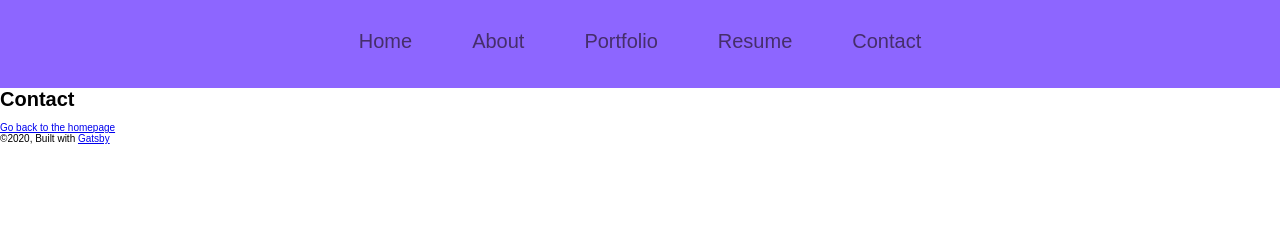
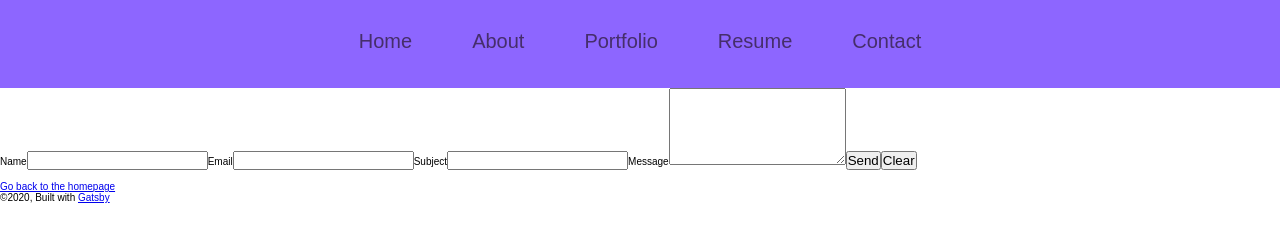
Before and after one commit to rachel-fischoff/portfolio-starter, a Gatsby site: page /contact in a window 1280 px wide. Built offline with nearby package versions, Linux system fonts and the light colour scheme; Gatsby itself is replaced by a stand-in of ours.

Commit message:
with contact button connecting to the contact page

```diff
--- a/src/components/Navbar.js
+++ b/src/components/Navbar.js
@@ -26,7 +26,7 @@ export const Navbar = () => {
           </Link>
         </li>
         <li className="nav-list-item">
-          <Link to="/" className="nav-link">
+          <Link to="/contact" className="nav-link">
             Contact
           </Link>
         </li>
--- a/src/pages/contact.js
+++ b/src/pages/contact.js
@@ -1,16 +1,35 @@
-import React from "react"
-import { Link } from "gatsby"
+import React from "react";
+import { Link } from "gatsby";
 
-import Layout from "../components/layout"
-import SEO from "../components/seo"
+import Layout from "../components/layout";
+import SEO from "../components/seo";
 
 const Contact = () => (
   <Layout>
     <SEO title="Contact" />
-    <h1>Contact</h1>
-    <br/>
+    <form method="post" action="#">
+      <label>
+        Name
+        <input type="text" name="name" id="name" />
+      </label>
+      <label>
+        Email
+        <input type="email" name="email" id="email" />
+      </label>
+      <label>
+        Subject
+        <input type="text" name="subject" id="subject" />
+      </label>
+      <label>
+        Message
+        <textarea name="message" id="message" rows="5" />
+      </label>
+      <button type="submit">Send</button>
+      <input type="reset" value="Clear" />
+    </form>
+    <br />
     <Link to="/">Go back to the homepage</Link>
   </Layout>
-)
+);
 
-export default Contact
+export default Contact;
```
